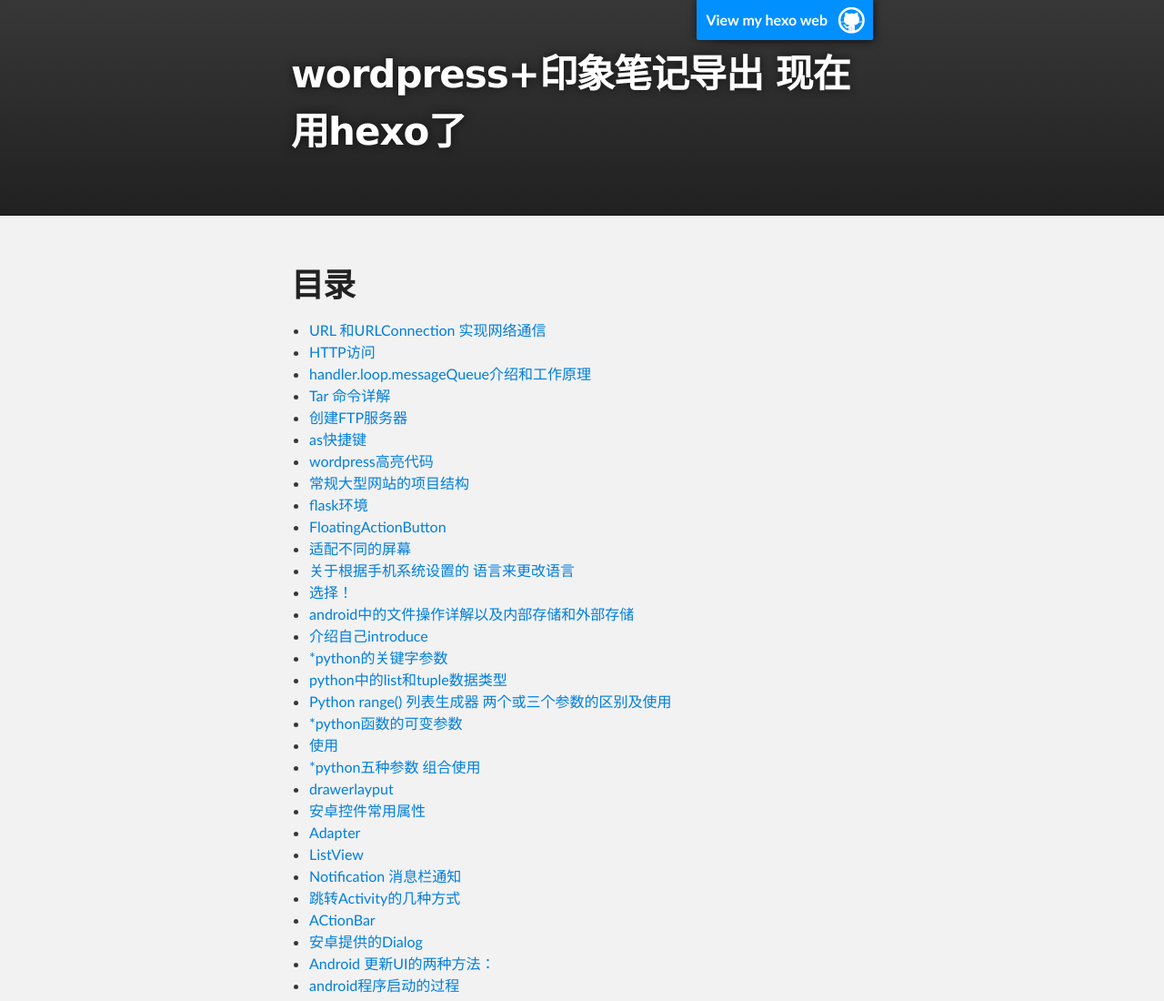
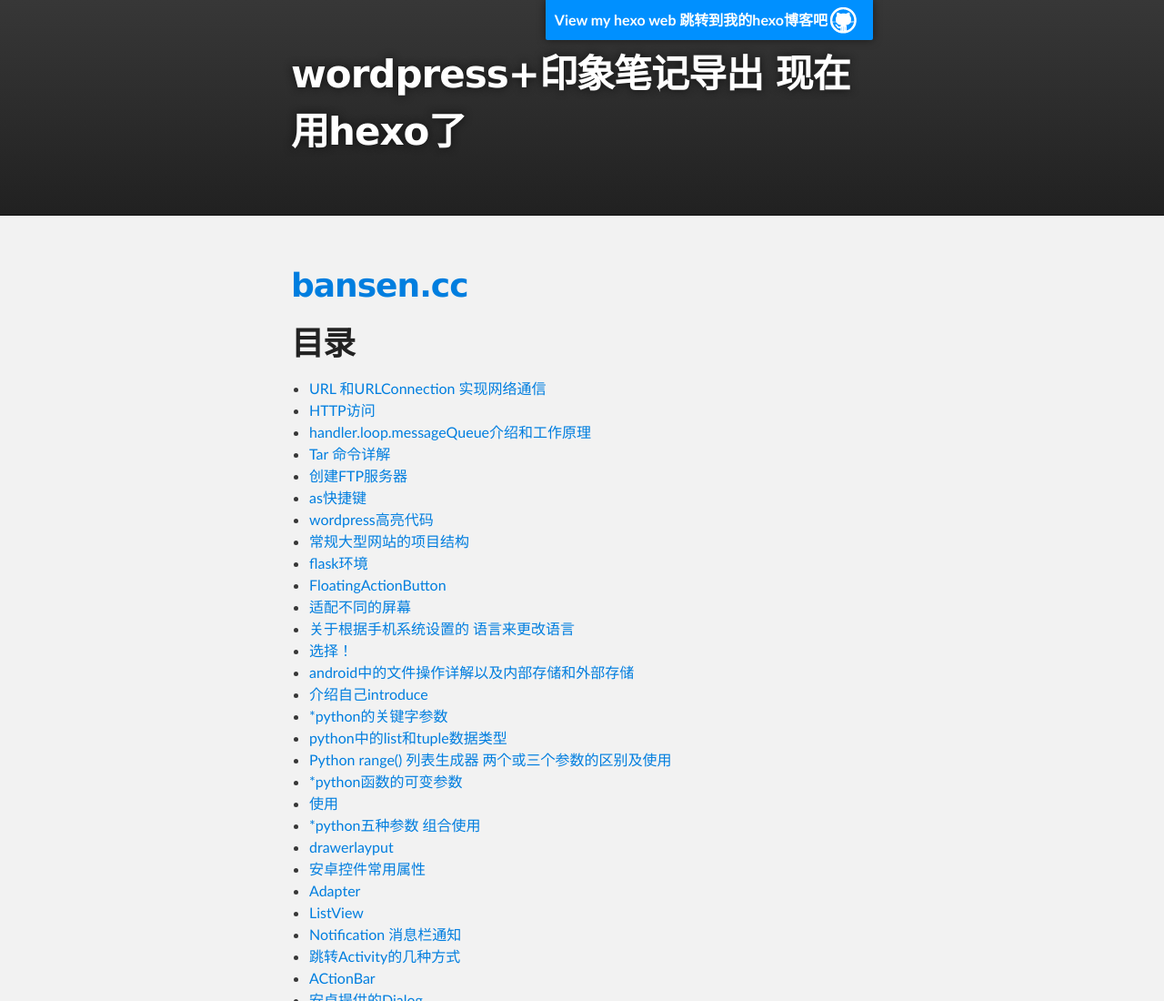
Before and after one commit to alanban/alanban.github.io, a plain HTML site: page index.html in a window 1280 px wide. Shown: the top 1100 px of the page at 91% size. Drawn offline with Linux system fonts and the light colour scheme.

Commit message:
update 2016/10/13 14:13

```diff
--- a/index.html
+++ b/index.html
@@ -16,8 +16,7 @@
     <!-- HEADER -->
     <div id="header_wrap" class="outer">
         <header class="inner">
-          <a id="forkme_banner" href="https://github.com/alanban">View on GitHub</a>
-          <a id="forkme_banner" href="http://bansen.cc">View my hexo web</a>
+          <a id="forkme_banner" href="http://bansen.cc">View my hexo web 跳转到我的hexo博客吧</a>
           <h1 id="project_title">wordpress+印象笔记导出 现在用hexo了</h1>
 
           <h2 id="project_tagline"></h2>
@@ -28,6 +27,7 @@
     <!-- MAIN CONTENT -->
     <div id="main_content_wrap" class="outer">
       <section id="main_content" class="inner">
+       <h1><a href="http://bansen.cc"> bansen.cc</a></h1>
        <h1>目录</h1>
 <ul>
 <li><a href="URL%20和URLConnection%20实现网络通信.html">URL 和URLConnection 实现网络通信</a></li>
```
